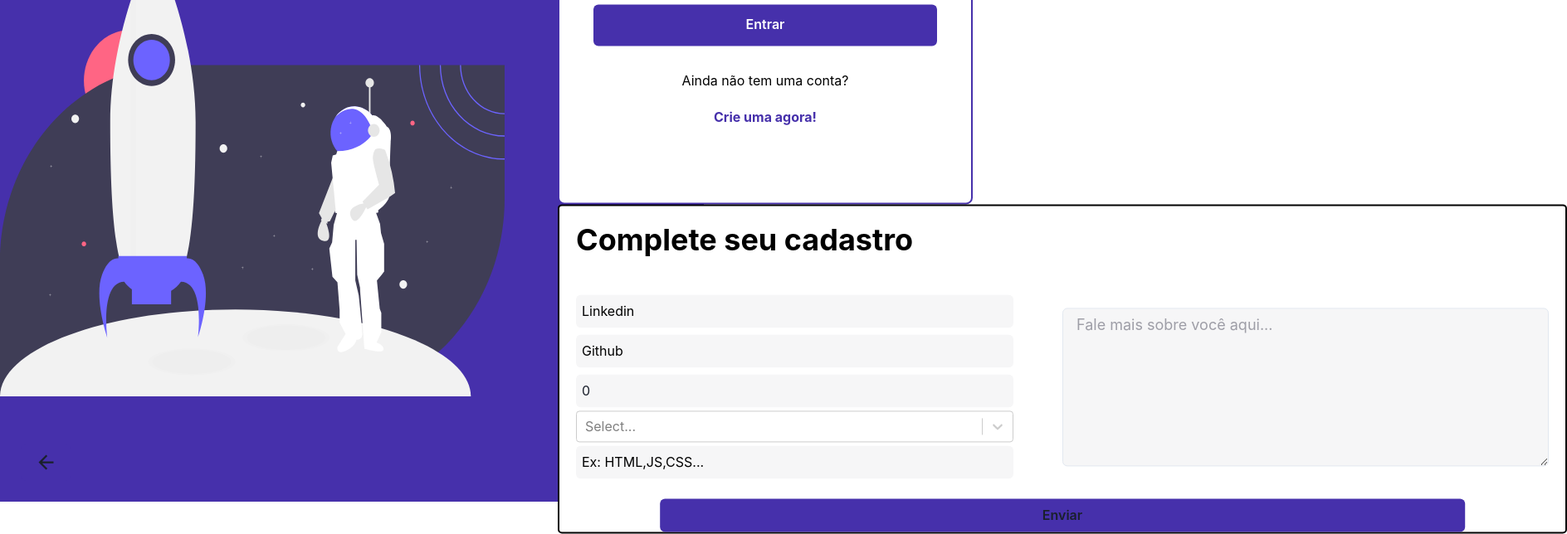
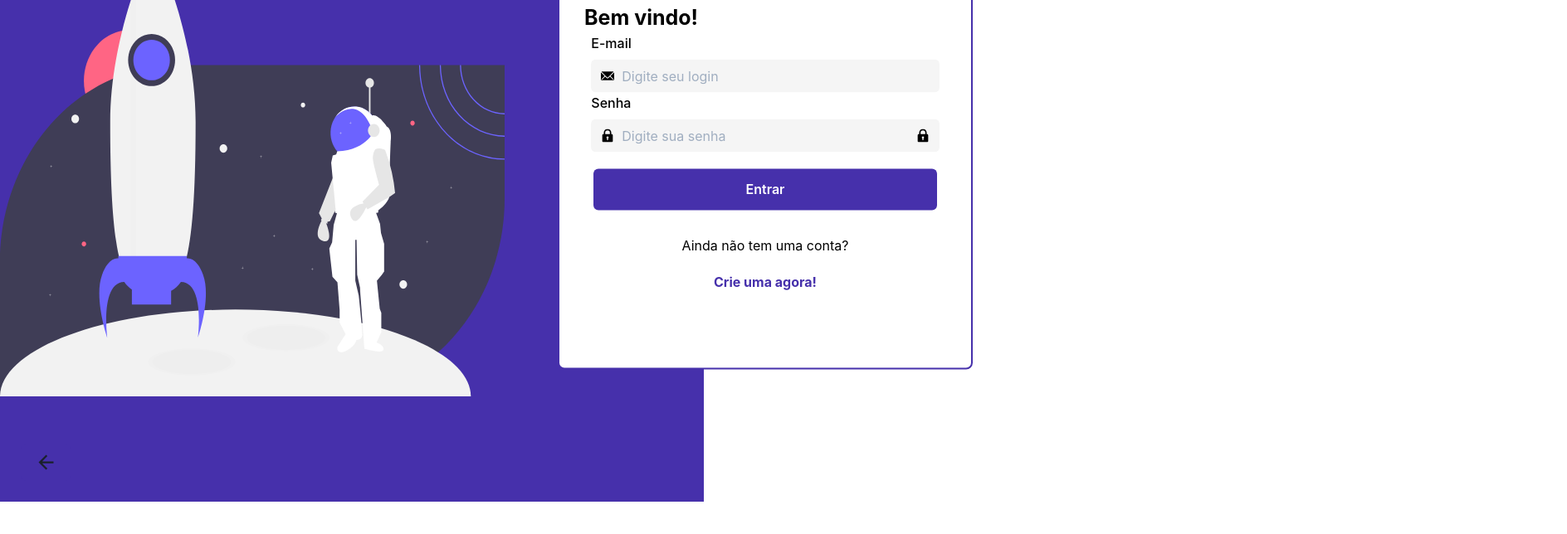
Before and after one commit to PauloHenriqueMagno/GaleraNerd, a React (Create React App) app: page /login in a window 1280 px wide. Shown: the part 195-839 px from the top of the page at 83% size, 1888 px wide, since content can reach past the window. After the commit the page ends 800 px from the top, so only its background shows below. Built offline with nearby package versions, Linux system fonts and the light colour scheme.

Commit message:
feat: dev form created

```diff
--- a/src/App.js
+++ b/src/App.js
@@ -2,7 +2,12 @@ import "./App.css";
 import Routes from "./routes";
 
 function App() {
-  return <Routes />;
-};
+
+  return (
+    <>
+      <Routes />
+    </>
+  );
+}
 
 export default App;
--- a/src/components/DevForm/index.jsx
+++ b/src/components/DevForm/index.jsx
@@ -30,9 +30,9 @@ const DevForm = () => {
     userId: userInfo.id,
     bio: about,
     contacts: { linkedin, gitHub, email: userInfo.email },
-    services: services.map((i) => i.label),
-    hourValue: `R$ ${price}`,
-    // tecnologyList: tecnologyList,
+    categories: services.map((i) => i.label),
+    hourValue: price,
+    services: tecnologyList,
   };
   const onSelectChange = (value) => {
     setServices(value);
@@ -41,13 +41,14 @@ const DevForm = () => {
   };
 
   const registerDev = () => {
-    if (data.services.length > 0 && price > 0) {
+    if (data.categories.length > 0 && price > 0) {
       console.log("cadastro concluído com sucesso");
       return devRegister(data);
     } else {
       console.log("preço e serviços são obrigatórios");
     }
   };
+
   return (
     <Box
       sx={{
@@ -80,21 +81,22 @@ const DevForm = () => {
         >
           <Box sx={{ width: "90%" }}>
             <ComponentInput
-              value={linkedin}
               onChange={(e) => setLinkedin(e.target.value)}
               placeholderMessage="Linkedin"
             />
             <ComponentInput
-              value={gitHub}
               onChange={(e) => setGitHub(e.target.value)}
               placeholderMessage="Github"
             />
 
             <ComponentInput
               placeholderMessage="R$ 20,00"
-              value={price}
               onChange={(e) => setPrice(e.target.value)}
               type="number"
+            />
+            <ComponentInput
+              onChange={(e) => setTecnologyList(e.target.value)}
+              placeholderMessage="Ex: HTML,JS,CSS..."
             />
             <Box sx={{ width: "90%" }}>
               <Select
@@ -104,15 +106,10 @@ const DevForm = () => {
                 onChange={onSelectChange}
               />
             </Box>
-            <ComponentInput
-              value={tecnologyList}
-              onChange={(e) => setTecnologyList(e.target.value)}
-              placeholderMessage="Ex: HTML,JS,CSS..."
-            />
           </Box>
           <Box sx={{ width: "90%", height: "100%" }}>
             <TextAreaInput
-              value={about}
+              rows="8"
               onChange={(e) => setAbout(e.target.value)}
               placeholder="Fale mais sobre você aqui..."
               register={() => {}}
@@ -120,9 +117,15 @@ const DevForm = () => {
           </Box>
         </Box>
         <Button
-          sx={{ bgColor: "purple.2", width: "80%", transform: "translate(-50%)", left:"50%" }}
+          sx={{
+            bgColor: "purple.2",
+            width: "80%",
+            transform: "translate(-50%)",
+            left: "50%",
+          }}
           onClick={() => {
-            devRegister(data);
+            console.log(data);
+            registerDev();
           }}
         >
           Enviar
--- a/src/components/TextAreaInput/index.jsx
+++ b/src/components/TextAreaInput/index.jsx
@@ -5,6 +5,7 @@ const TextAreaInput = ({
   registerName,
   errorMessage,
   placeholder,
+  rows = "7",
   ...rest
 }) => {
   return (
@@ -19,7 +20,7 @@ const TextAreaInput = ({
         focusBorderColor={!!errorMessage ? "error" : "grey.2"}
         bg="grey.4"
         _placeholder={{ color: "grey.2" }}
-        rows="7"
+        rows={rows}
       />
       {!!errorMessage && (
         <Text fontSize="12px" color="error" marginTop="12px">
--- a/src/pages/login/index.jsx
+++ b/src/pages/login/index.jsx
@@ -4,7 +4,6 @@ import style from "./styles";
 import LoginSVG from "../../assets/loginSVG";
 import { useState } from "react";
 import ReturnButton from "../../components/ReturnButton";
-import DevForm from "../../components/DevForm";
 
 const Login = () => {
   const [width, setWidth] = useState(window.innerWidth);
@@ -22,7 +21,6 @@ const Login = () => {
         )}
         <Box className="loginForm">
           <ComponentLogin />
-          <DevForm />
         </Box>
       </Box>
     </Box>
--- a/src/providers/Dev/index.jsx
+++ b/src/providers/Dev/index.jsx
@@ -1,11 +1,15 @@
 import api from "../../services";
 import { createContext, useState } from "react";
 import { useHistory } from "react-router";
+import { useToast } from "@chakra-ui/toast";
 
 export const DevContext = createContext();
 
 export const DevProvider = ({ children }) => {
-  const history = useHistory()
+  const toast = useToast();
+
+  const history = useHistory();
+
   const [token, setToken] = useState(
     JSON.parse(localStorage.getItem("galeranerd/token")) || ""
   );
@@ -31,13 +35,26 @@ export const DevProvider = ({ children }) => {
   };
 
   const devRegister = (data) => {
+    console.log(data);
+
     api
       .post("dev", data, {
-        headers: { Authorization: `Bearer ${token}` },
+        headers: {
+          Authorization: `Bearer ${JSON.parse(
+            localStorage.getItem("galeranerd/token")
+          )}`,
+        },
       })
       .then((res) => {
         console.log("api response:", res);
-        history.pushState("dev")
+        history.push("dev");
+        toast({
+          position: "top-left",
+          title: "Registrado com sucesso",
+          status: "success",
+          duration: 2000,
+          isClosable: true,
+        });
       })
       .catch((err) => console.log(err));
   };
--- a/src/providers/User/index.jsx
+++ b/src/providers/User/index.jsx
@@ -1,6 +1,7 @@
 import api from "../../services";
 import { createContext, useContext, useState } from "react";
 import { useHistory } from "react-router-dom";
+import { useToast, Box } from "@chakra-ui/react";
 
 export const UserContext = createContext();
 export const UserProvider = ({ children }) => {
@@ -11,6 +12,7 @@ export const UserProvider = ({ children }) => {
   const [userInfo, setUserInfo] = useState(
     JSON.parse(localStorage.getItem("galeranerd/user")) || {}
   );
+  const toast = useToast();
 
   const login = (data) => {
     api
@@ -20,11 +22,24 @@ export const UserProvider = ({ children }) => {
           "galeranerd/token",
           JSON.stringify(res.data.accessToken)
         );
+        toast({
+          position: "top-left",
+          title: "Account created.",
+          description: "We've created your account for you.",
+          status: "success",
+          duration: 4000,
+          isClosable: true,
+          render: () => (
+            <Box color="white" p={3} bg="blue.500">
+              Hello World
+            </Box>
+          ),
+        });
         setToken(res.data.accessToken);
         console.log(res);
         localStorage.setItem("galeranerd/user", JSON.stringify(res.data.user));
         setUserInfo(res.data.user);
-        res.data.user.dev ? history.push("/dev") : history.push("/user")
+        res.data.user.dev ? history.push("/dev") : history.push("/user");
       })
       .catch((err) => console.log(err));
   };
```
Also changed, not shown: src/index.js (+4 -4 lines).
